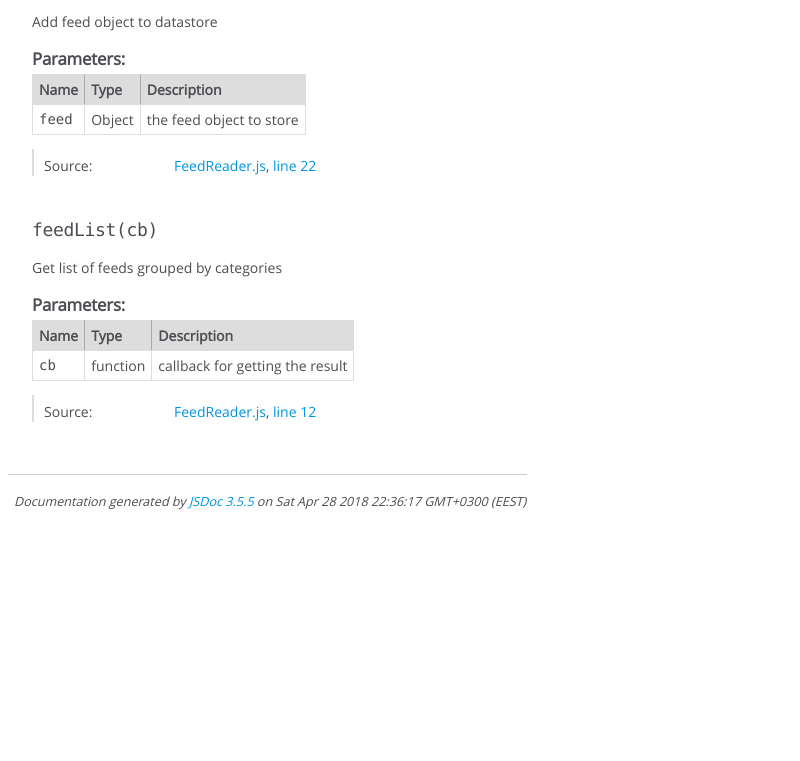
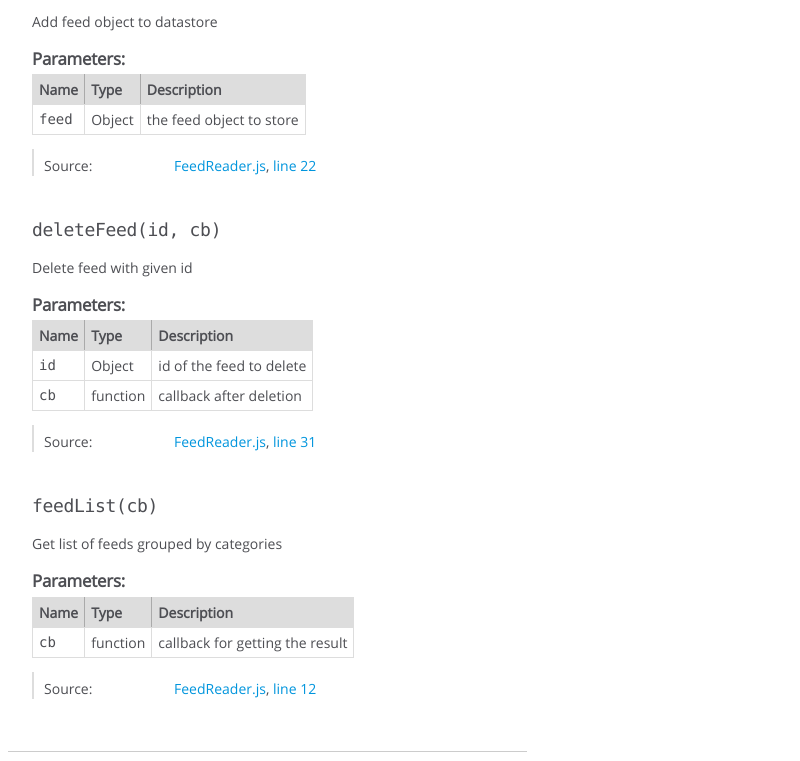
Before and after one commit to pihvi/otm-harjoitustyo, an Electron app: page docs/global.html in a window 800 px wide. Shown: the part 251-1012 px from the top of the page. Before the commit the page ends 800 px from the top, so only its background shows below. Drawn offline with Linux system fonts and the light colour scheme.

Commit message:
Add apidoc

```diff
--- a/docs/global.html
+++ b/docs/global.html
@@ -239,6 +239,164 @@
 
 
 
+    <h4 class="name" id="deleteFeed"><span class="type-signature"></span>deleteFeed<span class="signature">(id, cb)</span><span class="type-signature"></span></h4>
+
+
+
+
+
+
+<div class="description">
+    Delete feed with given id
+</div>
+
+
+
+
+
+
+
+
+
+    <h5>Parameters:</h5>
+
+
+<table class="params">
+    <thead>
+    <tr>
+
+        <th>Name</th>
+
+
+        <th>Type</th>
+
+
+
+
+
+        <th class="last">Description</th>
+    </tr>
+    </thead>
+
+    <tbody>
+
+
+        <tr>
+
+                <td class="name"><code>id</code></td>
+
+
+            <td class="type">
+
+
+<span class="param-type">Object</span>
+
+
+
+            </td>
+
+
+
+
+
+            <td class="description last">id of the feed to delete</td>
+        </tr>
+
+
+
+        <tr>
+
+                <td class="name"><code>cb</code></td>
+
+
+            <td class="type">
+
+
+<span class="param-type">function</span>
+
+
+
+            </td>
+
+
+
+
+
+            <td class="description last">callback after deletion</td>
+        </tr>
+
+
+    </tbody>
+</table>
+
+
+
+
+
+
+<dl class="details">
+
+
+
+
+
+
+
+
+
+
+
+
+
+
+
+
+
+
+
+
+
+
+
+
+
+
+    <dt class="tag-source">Source:</dt>
+    <dd class="tag-source"><ul class="dummy"><li>
+        <a href="FeedReader.js.html">FeedReader.js</a>, <a href="FeedReader.js.html#line31">line 31</a>
+    </li></ul></dd>
+
+
+
+
+
+
+
+</dl>
+
+
+
+
+
+
+
+
+
+
+
+
+
+
+
+
+
+
+
+
+
+
+
+
     <h4 class="name" id="feedList"><span class="type-signature"></span>feedList<span class="signature">(cb)</span><span class="type-signature"></span></h4>
 
 
@@ -384,13 +542,13 @@
 </div>
 
 <nav>
-    <h2><a href="index.html">Home</a></h2><h3>Global</h3><ul><li><a href="global.html#addFeed">addFeed</a></li><li><a href="global.html#feedList">feedList</a></li></ul>
+    <h2><a href="index.html">Home</a></h2><h3>Global</h3><ul><li><a href="global.html#addFeed">addFeed</a></li><li><a href="global.html#deleteFeed">deleteFeed</a></li><li><a href="global.html#feedList">feedList</a></li></ul>
 </nav>
 
 <br class="clear">
 
 <footer>
-    Documentation generated by <a href="https://github.com/jsdoc3/jsdoc">JSDoc 3.5.5</a> on Sat Apr 28 2018 22:36:17 GMT+0300 (EEST)
+    Documentation generated by <a href="https://github.com/jsdoc3/jsdoc">JSDoc 3.5.5</a> on Tue May 08 2018 00:37:12 GMT+0300 (EEST)
 </footer>
 
 <script> prettyPrint(); </script>
```
Also changed, not shown: docs/FeedReader.js.html (+12 -3 lines), docs/index.html (+2 -2 lines).
